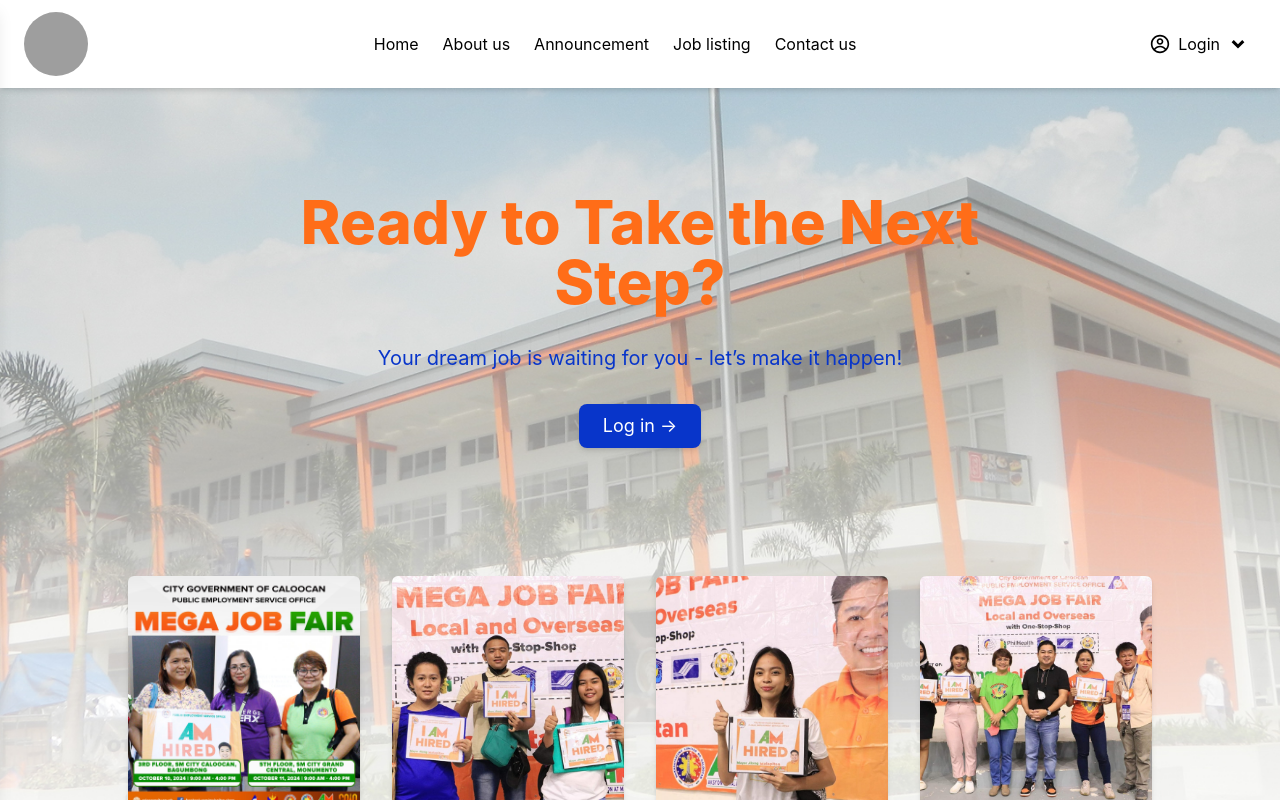
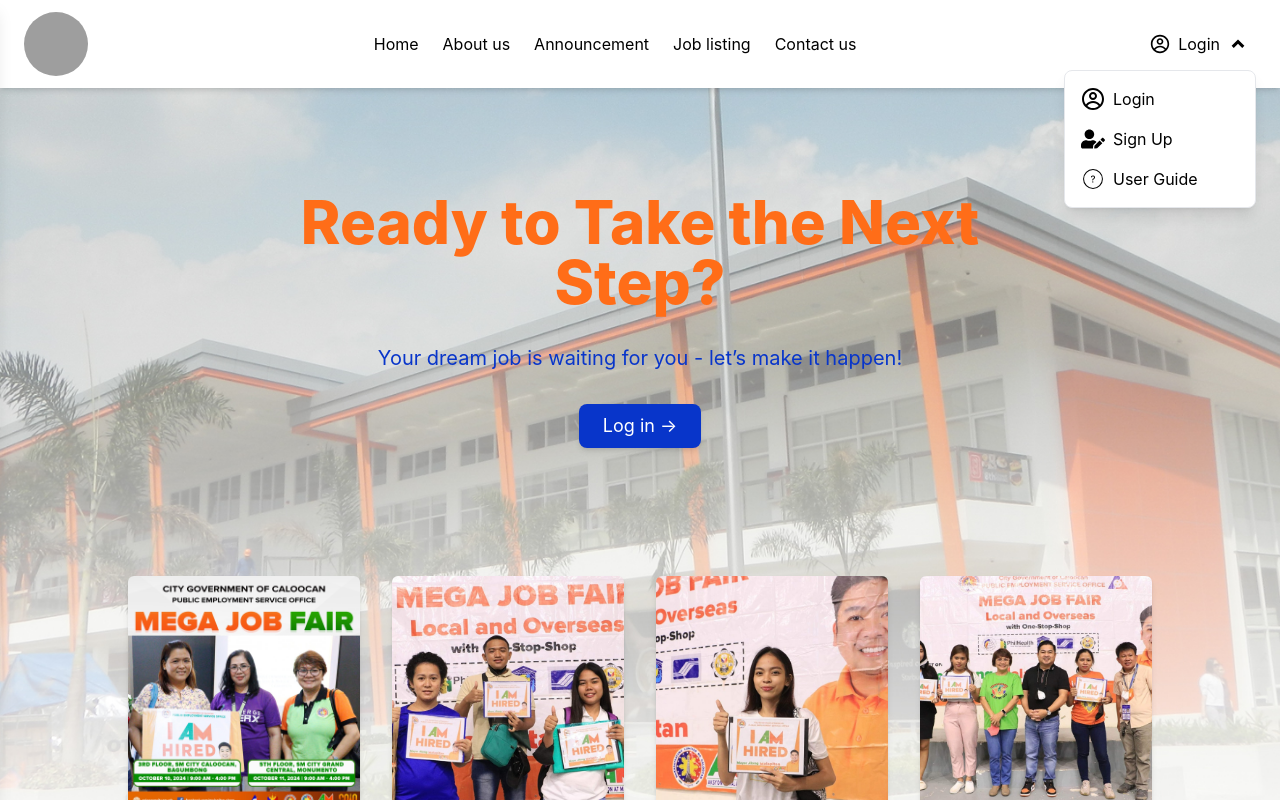
Before and after one commit to ryantresmanio/peeeso, a React (Create React App) app: page / in a window 1280 px wide. Both pictures are taken after a click on the button "Login". Shown: the top 800 px of the page. Built offline with nearby package versions, Linux system fonts and the light colour scheme; grey boxes are pictures that could not be loaded.

Commit message:
Navbar changes

```diff
--- a/src/components/Navbar.js
+++ b/src/components/Navbar.js
@@ -7,6 +7,7 @@ import { FaUserEdit } from "react-icons/fa";
 
 const Navbar = () => {
     const [isDrawerOpen, setIsDrawerOpen] = useState(false);
+    const [isLoginDropdownOpen, setIsLoginDropdownOpen] = useState(false);
     const [isScrolled, setIsScrolled] = useState(false);
 
     useEffect(() => {
@@ -23,13 +24,19 @@ const Navbar = () => {
     return (
         <div>
             <header
-                className={`bg-white shadow-md px-6 py-2 flex items-center justify-between fixed w-full top-0 z-50 transition-all duration-300 ${isScrolled ? "shadow-md bg-white/80 backdrop-blur-md py-2 text-gray-900" : "bg-transparent py-3"
+                className={`bg-white shadow-md px-6 py-2 flex items-center justify-between fixed w-full top-0 z-50 transition-all duration-300 ${
+                    isScrolled
+                        ? "shadow-md bg-white/80 backdrop-blur-md py-2 text-gray-900"
+                        : "bg-transparent py-3"
                 }`}
             >
                 <img className="w-16 h-16 rounded-full" src={pesoLogo} alt="logo" />
 
                 {/* Hamburger Menu Button */}
-                <button className="lg:hidden text-3xl text-black" onClick={() => setIsDrawerOpen(true)}>
+                <button
+                    className="lg:hidden text-3xl text-black"
+                    onClick={() => setIsDrawerOpen(true)}
+                >
                     <RiMenu3Line />
                 </button>
 
@@ -52,34 +59,43 @@ const Navbar = () => {
                     </a>
                 </nav>
 
-                {/* Login Dropdown (Hover) */}
-                <div className="relative hidden lg:block group">
-                    <button className="flex items-center text-black hover:text-darkblue">
+                {/* Login Dropdown */}
+                <div className="relative hidden lg:block">
+                    <button className="flex items-center text-black hover:text-darkblue" onClick={() => setIsLoginDropdownOpen(!isLoginDropdownOpen)}>
                         <CgProfile className="text-xl mx-2" /> Login
-                        <RiArrowDropDownLine className="text-4xl transform transition-transform duration-300 group-hover:rotate-180"/>
+                        <RiArrowDropDownLine
+                            className={`text-4xl transform transition-transform duration-300 ${
+                                isLoginDropdownOpen ? "rotate-180" : ""
+                            }`}
+                        />
                     </button>
-                    <div className="absolute right-0 w-48 bg-white rounded-lg shadow-lg border transition-opacity duration-300 opacity-0 invisible group-hover:opacity-100 group-hover:visible">
+                    {isLoginDropdownOpen && (
+                        <div className="absolute right-0 mt-2 w-48 bg-white rounded-lg shadow-lg border">
                             <ul className="py-2">
-                            <li className="px-4 py-2 nav-effects flex items-center space-x-2 cursor-pointer">
+                                <li className="px-4 py-2 flex items-center space-x-2 cursor-pointer nav-effects">
                                     <CgProfile className="text-2xl" />
                                     <span>Login</span>
                                 </li>
-                            <li className="px-4 py-2 nav-effects flex items-center space-x-2 cursor-pointer">
+                                <li className="px-4 py-2 flex items-center space-x-2 cursor-pointer nav-effects">
                                     <FaUserEdit className="text-2xl" />
                                     <span>Sign Up</span>
                                 </li>
-                            <li className="px-4 py-2 nav-effects flex items-center space-x-2 cursor-pointer">
+                                <li className="px-4 py-2 flex items-center space-x-2 cursor-pointer nav-effects">
                                     <CiCircleQuestion className="text-2xl font-semibold" />
                                     <span>User Guide</span>
                                 </li>
                             </ul>
                         </div>
+                    )}
                 </div>
             </header>
 
             {/* Drawer */}
-            <div className={`fixed top-0 left-0 h-full w-80 bg-white shadow-lg transform transition-transform duration-300 ease-in-out z-50 ${isDrawerOpen ? "translate-x-0" : "-translate-x-full"
-                    }`}>
+            <div
+                className={`fixed top-0 left-0 h-full w-80 bg-white shadow-lg transform transition-transform duration-300 ease-in-out z-50 ${
+                    isDrawerOpen ? "translate-x-0" : "-translate-x-full"
+                }`}
+            >
                 <div className="flex items-center justify-between px-6 py-4 border-b">
                     <h2 className="text-lg font-bold">Menu</h2>
                     <button className="text-2xl" onClick={() => setIsDrawerOpen(false)}>
@@ -103,36 +119,43 @@ const Navbar = () => {
                         Contact us
                     </a>
                     {/* Login Dropdown Inside Drawer */}
-                    <div className="relative group">
-                        <button className="flex items-center text-black w-full">
+                    <div>
+                        <button className="flex items-center text-black w-full hover:text-darkblue" onClick={() => setIsLoginDropdownOpen(!isLoginDropdownOpen)}>
                             <CgProfile className="text-xl mr-2" /> Login
-                            <RiArrowDropDownLine className="text-4xl" />
+                            <RiArrowDropDownLine
+                                className={`text-4xl transform transition-transform duration-300 ${
+                                    isLoginDropdownOpen ? "rotate-180" : ""
+                                }`}
+                            />
                         </button>
-                        <div
-                            className="absolute left-full mt-2 w-full bg-white rounded-lg shadow-lg border transition-opacity duration-300 opacity-0 invisible group-hover:opacity-100 group-hover:visible"
-                        >
+                        {isLoginDropdownOpen && (
+                            <div className="mt-2 w-full bg-white rounded-lg shadow-lg border">
                                 <ul className="py-2">
-                                <li className="px-4 py-2 nav-effects flex items-center space-x-2">
+                                    <li className="px-4 py-2 flex items-center space-x-2 nav-effects">
                                         <CgProfile className="text-2xl" />
                                         <span>Login</span>
                                     </li>
-                                <li className="px-4 py-2 nav-effects flex items-center space-x-2">
+                                    <li className="px-4 py-2 flex items-center space-x-2 nav-effects">
                                         <FaUserEdit className="text-2xl" />
                                         <span>Sign Up</span>
                                     </li>
-                                <li className="px-4 py-2 nav-effects flex items-center space-x-2">
+                                    <li className="px-4 py-2 flex items-center space-x-2 nav-effects">
                                         <CiCircleQuestion className="text-2xl font-semibold" />
                                         <span>User Guide</span>
                                     </li>
                                 </ul>
                             </div>
+                        )}
                     </div>
                 </nav>
             </div>
 
             {/* Overlay */}
             {isDrawerOpen && (
-                <div className="fixed inset-0 bg-black bg-opacity-50 z-40" onClick={() => setIsDrawerOpen(false)}></div>
+                <div
+                    className="fixed inset-0 bg-black bg-opacity-50 z-40"
+                    onClick={() => setIsDrawerOpen(false)}
+                ></div>
             )}
         </div>
     );
```
Lines whose indentation alone changed are shown as unchanged.
